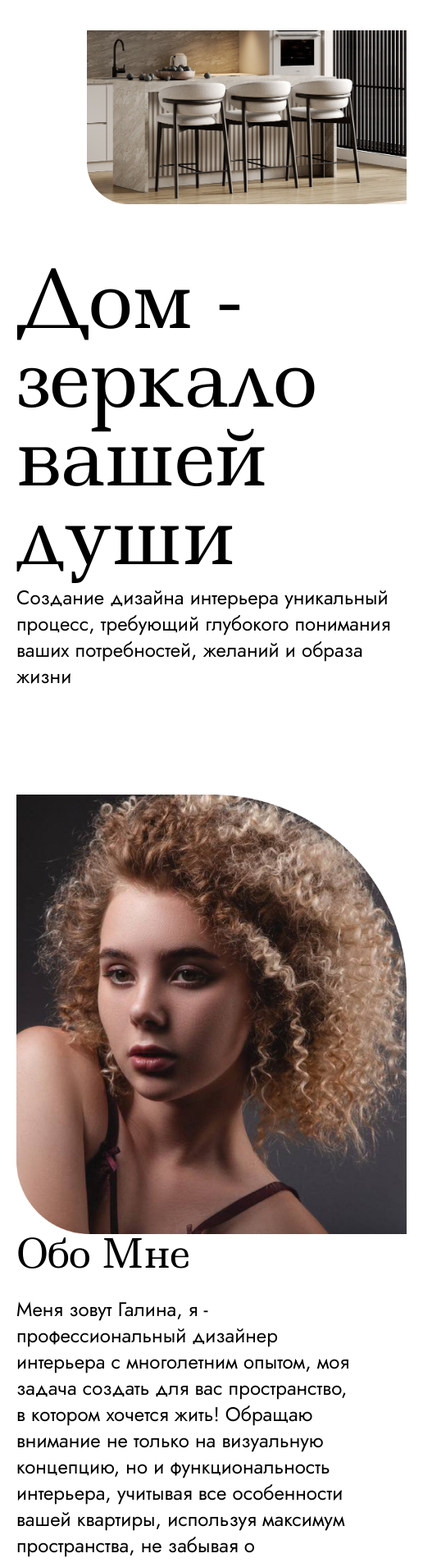
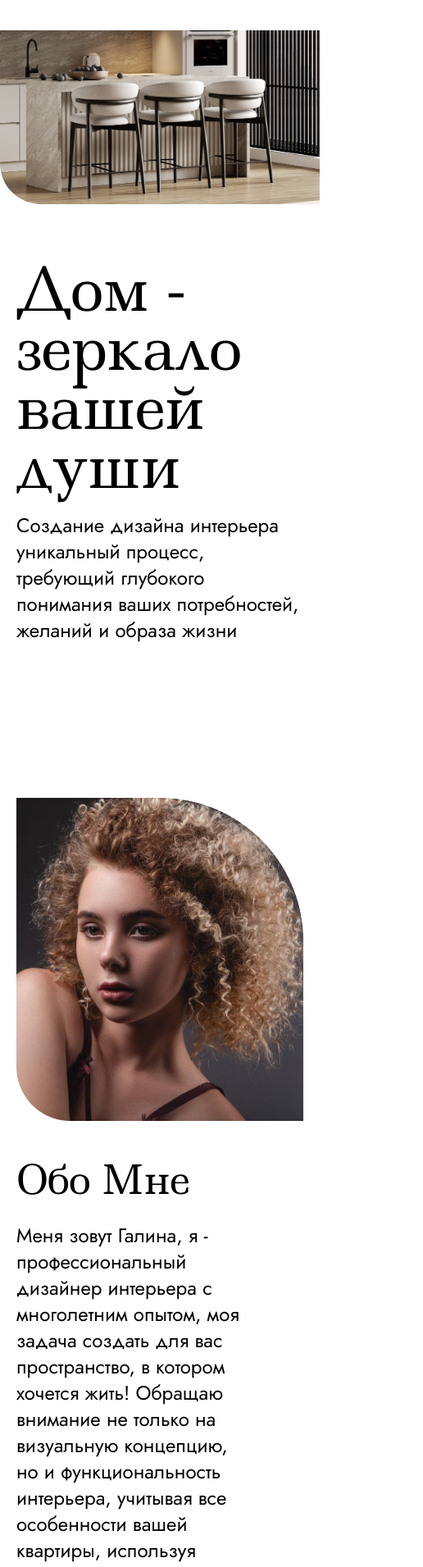
Before and after one commit to Mabori1/disign-galina, a Next.js app: page / in a window 390 px wide. Shown: the part 63-1974 px from the top of the page at 82% size, 516 px wide, since content can reach past the window. Built offline with nearby package versions, Linux system fonts and the light colour scheme.

Commit message:
fix: поправил разметку

```diff
--- a/app/layout.tsx
+++ b/app/layout.tsx
@@ -47,7 +47,7 @@ export default function RootLayout({
       <body className={cn("relative flex flex-col font-sans antialiased")}>
         <GoogleAnalytics gaId="G-E9RQ686PDL" />
         <Header />
-        <main className="relative mx-auto flex h-full max-w-7xl flex-1 flex-col bg-white px-5 sm:px-10">
+        <main className="mx-auto flex size-full max-w-7xl flex-1 flex-col bg-white px-5 sm:px-10">
           {children}
         </main>
         <Footer />
--- a/components/Approach.tsx
+++ b/components/Approach.tsx
@@ -48,7 +48,9 @@ const Approach = () => {
             <span className="font-jost text-8xl">02</span>
           </div>
           <div className="mr-16 flex size-full max-w-md flex-col">
-            <h3 className="mb-7 font-ledger text-5xl">Планировочное решение</h3>
+            <h3 className="mb-7 font-ledger text-4xl sm:text-5xl">
+              Планировочное решение
+            </h3>
             <p className="mb-11 font-jost text-2xl text-typewriter-Ink">
               Изготовление пакета чертежей, таких как: обмерный план,
               расстановки мебели в нескольких вариантах
@@ -70,7 +72,7 @@ const Approach = () => {
             <span className="font-jost text-8xl">03</span>
           </div>
           <div className="mr-16 flex size-full max-w-md flex-col">
-            <h3 className="mb-7 font-ledger text-5xl">
+            <h3 className="mb-7 font-ledger text-4xl sm:text-5xl">
               Концепция и <br />
               3D-Визуализация
             </h3>
--- a/components/Footer.tsx
+++ b/components/Footer.tsx
@@ -7,8 +7,8 @@ import { ArrowRight } from "lucide-react";
 const Footer = () => {
   return (
     <section className="flex flex-col items-center bg-white py-20">
-      <div className="mb-10 flex size-full h-[374px] max-w-[1020px] flex-col items-center justify-center gap-5 rounded-[70px] bg-nightshade-blue px-3 text-center text-white">
-        <h3 className="font-ledger text-6xl">Остались вопросы?</h3>
+      <div className="mx-3 mb-10 flex size-full h-[374px] max-w-[80%] flex-col items-center justify-center gap-5 rounded-[70px] bg-nightshade-blue text-center text-white lg:max-w-[60%]">
+        <h3 className="font-ledger text-4xl md:text-6xl">Остались вопросы?</h3>
         <p className="font-jost text-2xl">
           Закажите обратный звонок и мы свяжемся с Вами
         </p>
--- a/components/Hero.tsx
+++ b/components/Hero.tsx
@@ -10,7 +10,7 @@ const Hero = () => {
       id="Главная"
       className="mx-auto mb-28 mt-10 flex size-full flex-col text-black"
     >
-      <div className="relative left-1/2 top-[60px] mx-auto size-full w-[100vw] translate-x-[-50%] overflow-hidden rounded-bl-[50px] md:rounded-bl-[100px] lg:rounded-bl-[200px]">
+      <div className="relative left-1/2 top-[60px] mx-auto h-auto w-[100vw] translate-x-[-50%] overflow-hidden rounded-bl-[50px] md:rounded-bl-[100px] lg:rounded-bl-[200px]">
         <Image
           src="/hero.jpg"
           alt="Главное фото сайта"
@@ -19,7 +19,7 @@ const Hero = () => {
         />
       </div>
       <div className="my-32 flex w-full max-w-3xl flex-col">
-        <h1 className="mb-3 max-w-3xl text-wrap font-ledger text-8xl">
+        <h1 className="mb-5 max-w-3xl text-wrap font-ledger text-7xl md:text-8xl">
           Дом - зеркало <br /> вашей души
         </h1>
         <p className="font-jost text-2xl">
@@ -27,9 +27,9 @@ const Hero = () => {
           понимания ваших потребностей, желаний и образа жизни
         </p>
       </div>
-      <div className="mx-auto flex flex-wrap-reverse items-center justify-center">
+      <div className="mx-auto my-10 flex flex-wrap-reverse items-center justify-center">
         <div className="mr-16 flex max-w-md flex-col">
-          <h2 className="mb-7 font-ledger text-5xl lg:text-6xl">Обо Мне</h2>
+          <h2 className="my-7 font-ledger text-5xl lg:text-6xl">Обо Мне</h2>
           <p className="mb-11 font-jost text-2xl md:text-3xl lg:text-2xl">
             Меня зовут Галина, я - профессиональный дизайнер интерьера с
             многолетним опытом, моя задача создать для вас пространство, в
@@ -48,7 +48,7 @@ const Hero = () => {
             </Button>
           </Link>
         </div>
-        <div className="size-full max-w-[653px]">
+        <div className="my-5 size-full max-w-[653px]">
           <Image src="/about.jpg" alt="Обо мне" width={653} height={735} />
         </div>
       </div>
```
